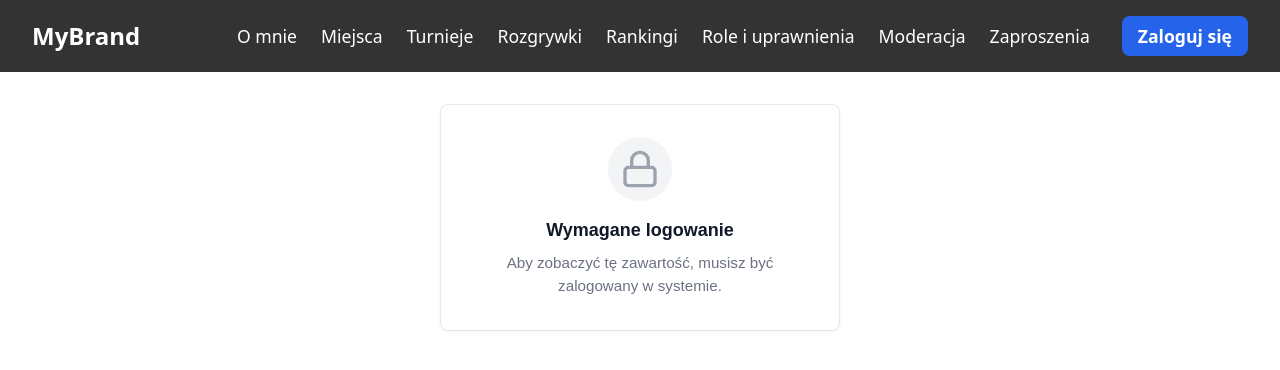
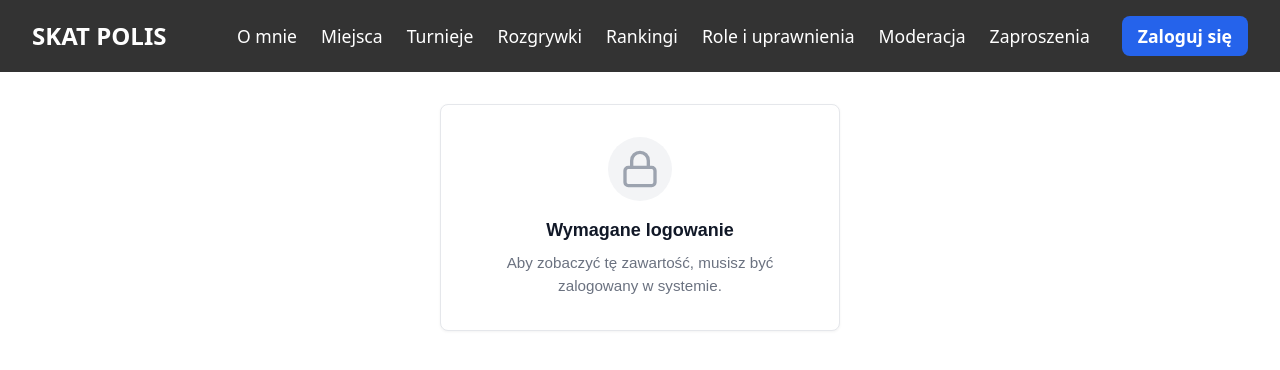
Before and after one commit to MalowerKing/Projekt_SKAT_Bazy_Danych, a SvelteKit app: page /loginrequired in a window 1280 px wide. Shown: the top 370 px of the page. Built offline with nearby package versions, Linux system fonts and the light colour scheme; no server answers.

Commit message:
nazwa w navbar

```diff
--- a/src/routes/components/Navbar.svelte
+++ b/src/routes/components/Navbar.svelte
@@ -18,7 +18,7 @@
 
 <nav>
 	<div class="logo">
-		<a href="/">MyBrand</a>
+		<a href="/">SKAT POLIS</a>
 	</div>
 
 	<button
```
